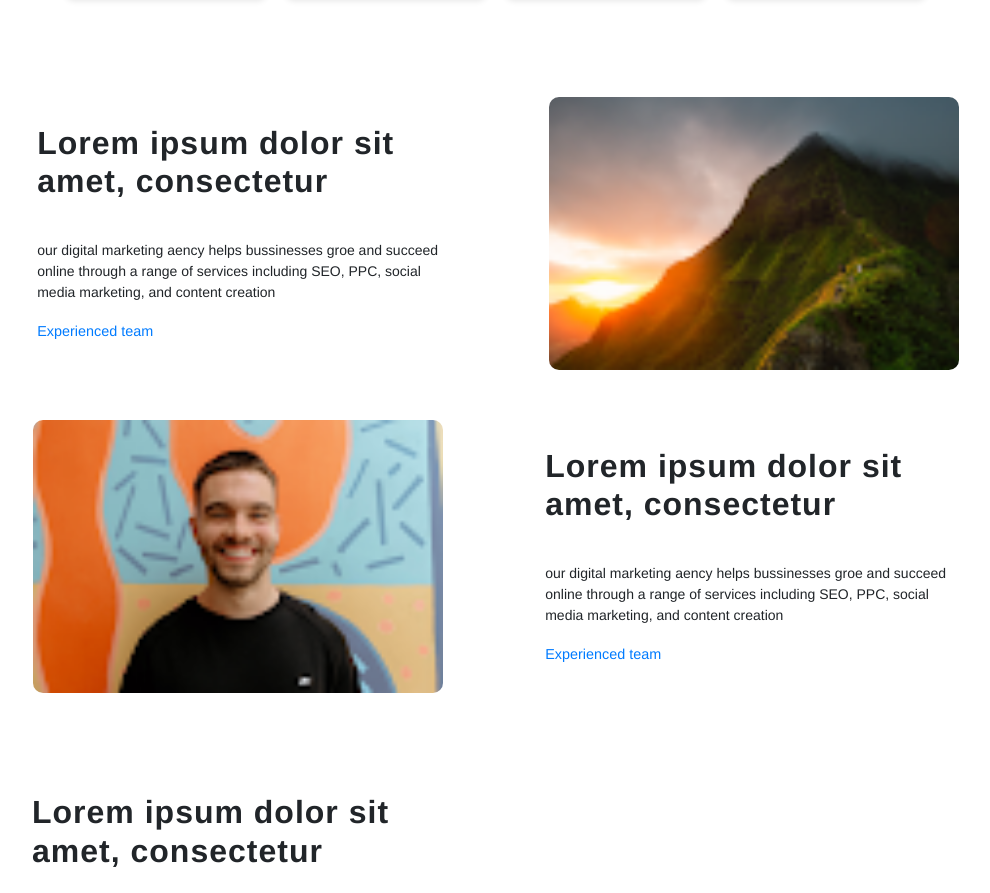
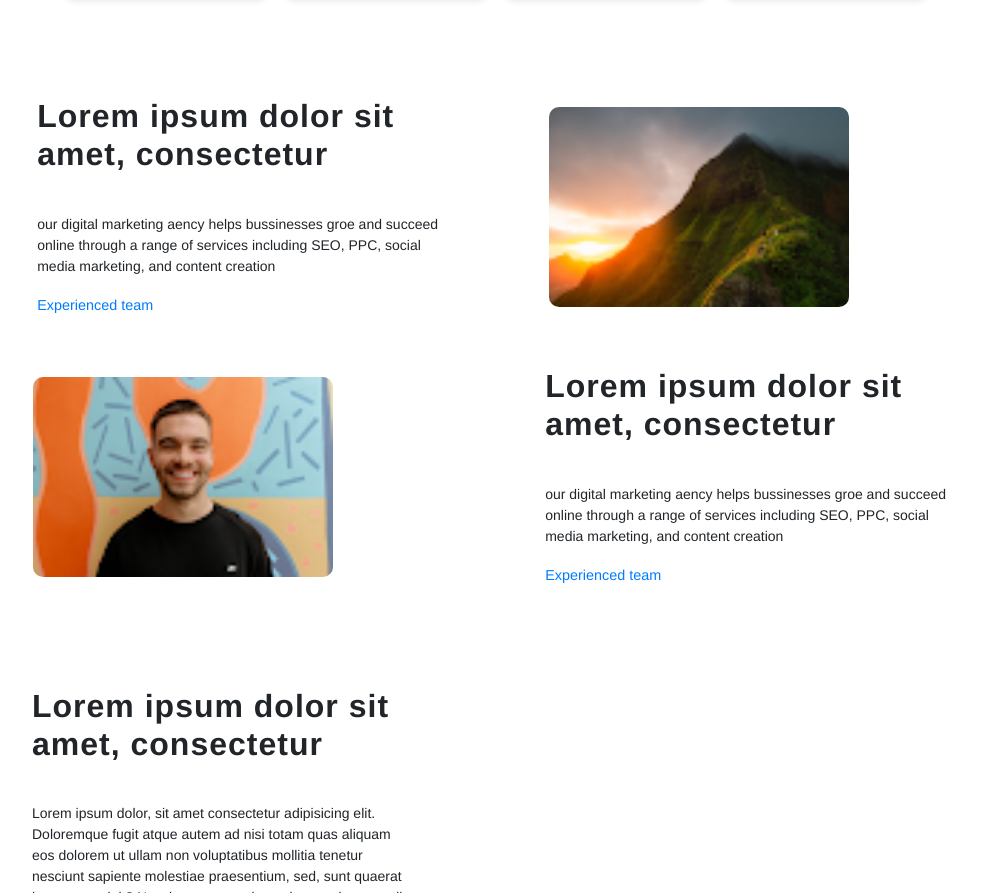
Before and after one commit to JashwantChohan/html-css-assignment-02, a website: page index.html in a window 1280 px wide. Shown: the part 743-1636 px from the top of the page, without its empty margins (144-1134 px from the left). Drawn offline with nearby package versions, Linux system fonts and the light colour scheme.

Commit message:
imgs resized

```diff
--- a/style.css
+++ b/style.css
@@ -125,7 +125,7 @@ body {
     text-decoration: underline;
 }
 
-
+/* first section */
 
 .first-section {
     width: 80%;
@@ -168,10 +168,12 @@ body {
     text-decoration: underline;
 
 }
+/* rigth section */
 
 .right-section img {
-    width: 100%;
+    width: 300px;
     border-radius: 10px;
+    background-size: cover;
 
 }
 
```
